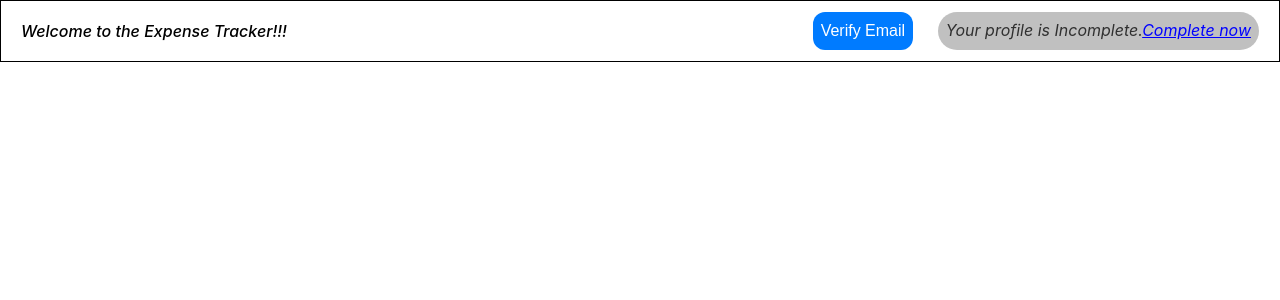
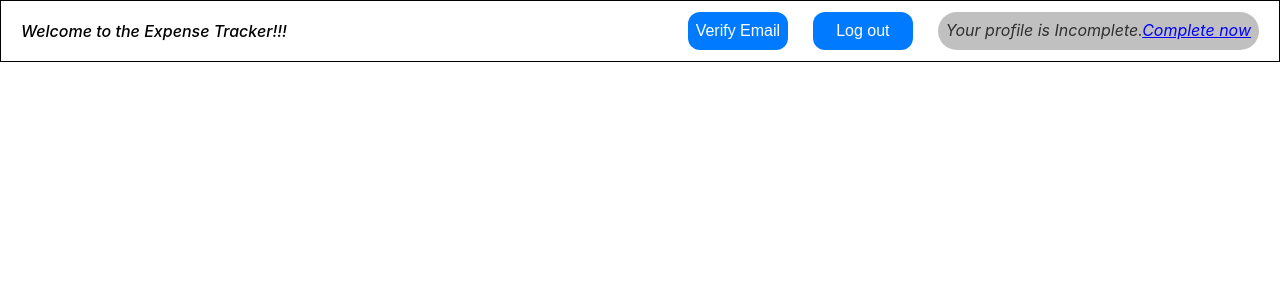
Before and after one commit to coder-sam9/expense-tracker, a React (Create React App) app: page /welcome in a window 1280 px wide. Shown: the top 300 px of the page. Built offline with nearby package versions, Linux system fonts and the light colour scheme; no server answers; the HTML template or start-up script is replaced by a standard one.

Commit message:
added logout

```diff
--- a/src/pages/WelcomeScreen.js
+++ b/src/pages/WelcomeScreen.js
@@ -2,9 +2,11 @@ import React, { useEffect, useState } from 'react'
 import { getProfile, updateProfile, verifyEmail } from '../apis/apiCalls'
 import CustomInput from '../components/CustomInput';
 import CustomButton from '../components/CustomButton';
+import { useNavigate } from 'react-router-dom';
 function WelcomeScreen() {
     const [userData ,setUserData]=useState({userName:'',imageUrl:''});
     const [show,setShow]=useState(false);
+    const navigate=useNavigate()
     useEffect(()=>{
         fetchUser();
     },[])
@@ -49,11 +51,14 @@ function WelcomeScreen() {
     const handleVerifyEmail=async()=>{
         try {
             const response=await verifyEmail();
-            console.log('resposne fromt he verufy email',response);
         } catch (error) {
             console.error("the error in the handle verify email",error);
 
         }
+    }
+    const handleLogout=()=>{
+        localStorage.removeItem('expense-user');
+        navigate('/')
     }
   return (
     <div style={{
@@ -76,10 +81,10 @@ function WelcomeScreen() {
         </div>
         <div style={{ display:'flex',flexDirection:'row'}}>
             <CustomButton type='button' onClick={handleVerifyEmail} title='Verify Email' style={{marginRight:25,width:100}}/>
-            {/* <CustomButton type='button' onClick={()=>localStorage.removeItem('expense-user')} title='Log out' style={{marginRight:25,width:100}}/> */}
-<p style={{fontWeight:'light',fontStyle:'italic',paddingLeft:10,paddingRight:10,marginRight:20,padding:8,borderRadius:50,backgroundColor:'#c0c0c0',color:'#303030'}}>
+            <CustomButton type='button' onClick={handleLogout} title='Log out' style={{marginRight:25,width:100}}/>
+<p style={{fontWeight:'light',minWidth:300,fontStyle:'italic',paddingLeft:10,paddingRight:10,marginRight:20,padding:8,borderRadius:50,backgroundColor:'#c0c0c0',color:'#303030'}}>
 
-        Your profile is Incomplete.<span style={{color:'blue',cursor: 'pointer', textDecoration: 'underline'}} onClick={()=>{setShow(true);console.log('its working')}}>Complete now</span>
+        Your profile is Incomplete.<span style={{color:'blue',cursor: 'pointer', textDecoration: 'underline'}} onClick={()=>setShow(true)}>Complete now</span>
 
         </p>
         </div>
```
